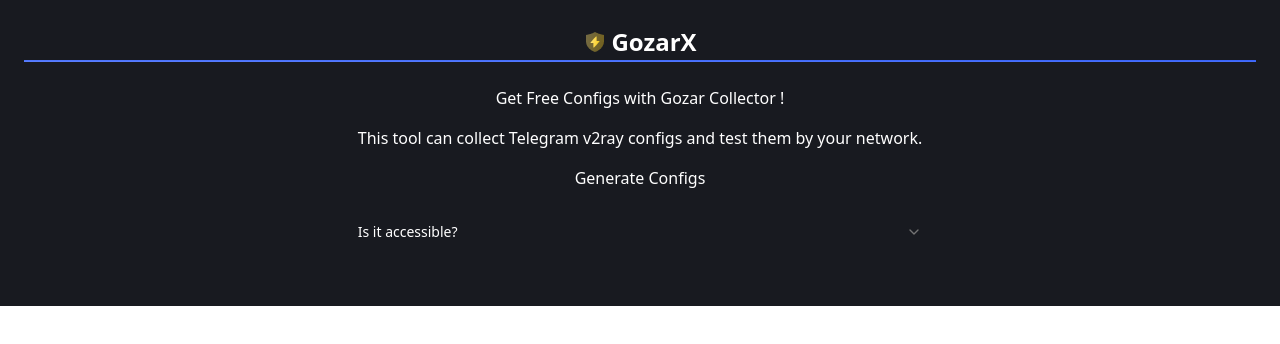
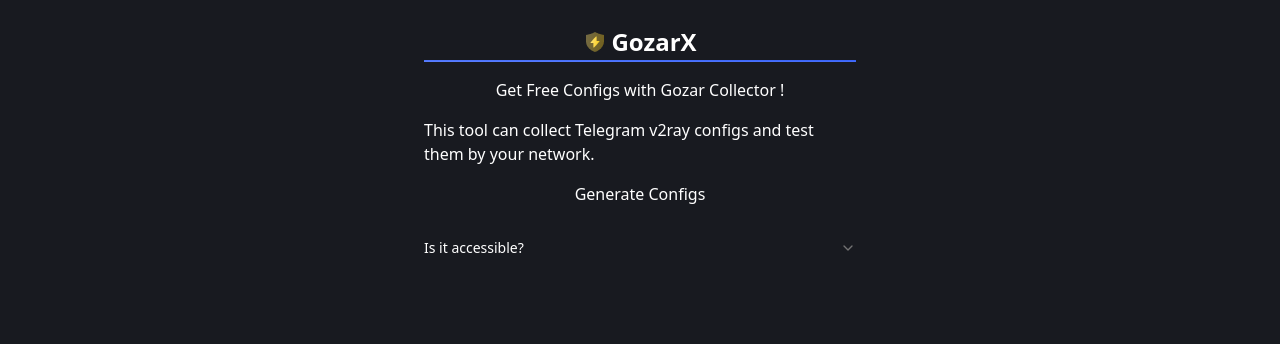
Before and after one commit to scowio/FrontGozar, a Next.js app: page / in a window 1280 px wide. Shown: the top 344 px of the page. Built offline with nearby package versions, Linux system fonts and the light colour scheme; no server answers.

Commit message:
feat: enhance layout and styling for ConfigContainer, Generate, and Results components

```diff
--- a/app/page.js
+++ b/app/page.js
@@ -3,7 +3,7 @@
 
 export default async function Home() {
   return (
-    <div className="max-h-screen overflow-y-hidden">
+    <div className="max-h-screen h-screen overflow-y-hidden bg-[#181A20] flex items-start justify-center">
       <ConfigContainer/>
     </div>
   );
--- a/components/config-container.jsx
+++ b/components/config-container.jsx
@@ -9,7 +9,7 @@
   const [step, setStep] = useState(1);
 
   return (
-    <div className="flex flex-col items-center justify-center bg-[#181A20] text-white p-[24px]">
+    <div className="flex flex-col items-center justify-center text-white p-[24px] max-w-[480px]">
       <div className="flex items-center justify-center gap-[4px]">
         <Image src="/pics/logo.png" alt="logo" width={24} height={24} />
         <h1 className="text-[24px] font-[700]">GozarX</h1>
--- a/components/generate.jsx
+++ b/components/generate.jsx
@@ -7,7 +7,7 @@
 
 export default function Generate({ setStep }) {
   return (
-    <div className="flex flex-col items-center justify-center bg-[#181A20] text-white p-[24px] gap-4">
+    <div className="flex flex-col items-center justify-center bg-[#181A20] text-white mt-[16px] gap-4">
       <span>Get Free Configs with Gozar Collector !</span>
       <span>This tool can collect Telegram v2ray configs and test them by your network.</span>
       <button onClick={() => setStep(2)}>Generate Configs</button>
--- a/components/result.jsx
+++ b/components/result.jsx
@@ -23,12 +23,12 @@
 
   let active_proxies = proxies.filter((proxy) => proxy.ping !== null)
   return (
-    <div className="flex flex-col items-center justify-center bg-[#181A20] text-white p-[24px]">
+    <div className="flex flex-col items-baseline justify-center bg-[#181A20] text-white">
       <div className="flex flex-col items-start gap-[8px] my-[16px]">
         <span>Configs generated successfully !</span>
         <span>Quick Add only available for v2rayNG & Streisand .</span>
       </div>
-      <div className="grid grid-cols-2 gap-4">
+      <div className="grid grid-cols-2 gap-4 justify-between mb-[16px] w-full">
         <button className="flex items-center justify-center bg-linear-to-bl from-[#335EF7] to-[#5F82FF] py-[11px] px-[48px] rounded-[12px]">
           Test Again
         </button>
```
